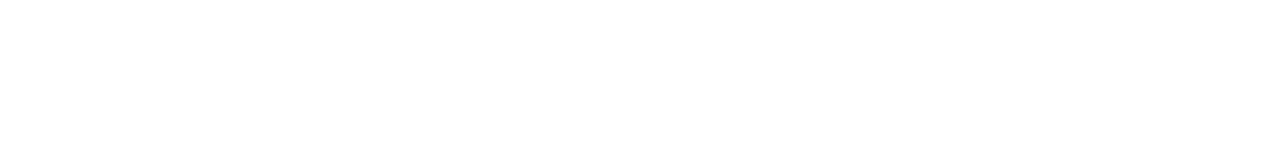
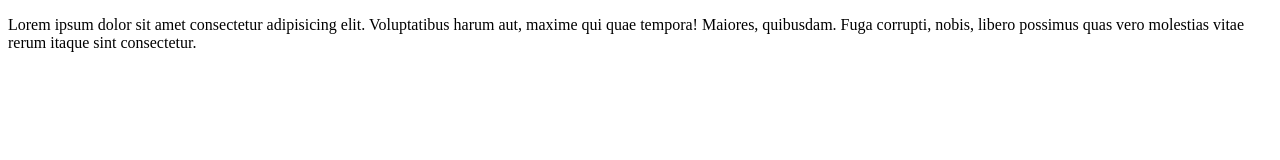
Before and after one commit to dep-6-playground/git-flow-exp, a plain HTML site: page index.html in a window 1280 px wide. Drawn offline with Linux system fonts and the light colour scheme.

Commit message:
Add content to index

```diff
--- a/index.html
+++ b/index.html
@@ -6,6 +6,7 @@
     <title>GitHub Flow</title>
 </head>
 <body>
+    <p>Lorem ipsum dolor sit amet consectetur adipisicing elit. Voluptatibus harum aut, maxime qui quae tempora! Maiores, quibusdam. Fuga corrupti, nobis, libero possimus quas vero molestias vitae rerum itaque sint consectetur.</p>
 
 </body>
 </html>
```
